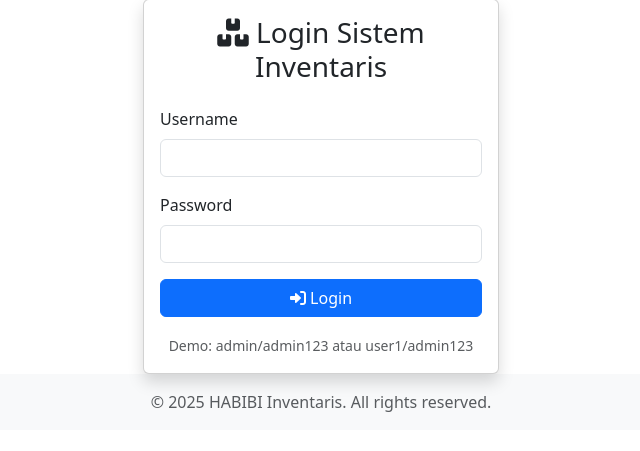
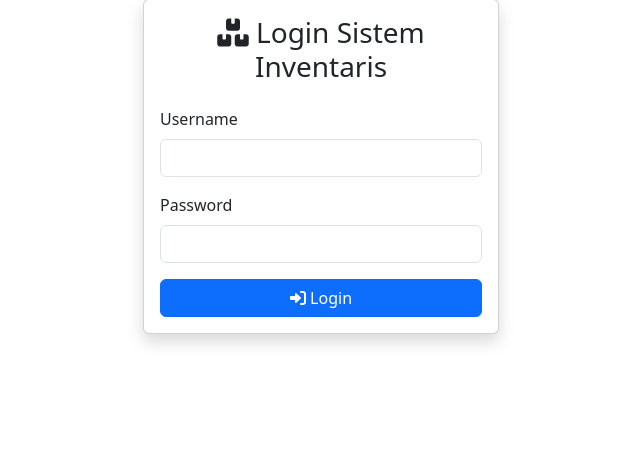
Before and after one commit to Fiiboy7/uap-pemweb, a PHP site: page /login.php in a window 1280 px wide. Shown: the part 25-476 px from the top of the page, without its empty margins (319-959 px from the left). Run offline with PHP 8.4, Linux system fonts and the light colour scheme.

Commit message:
Update login.php

```diff
--- a/login.php
+++ b/login.php
@@ -59,15 +59,7 @@ include 'includes/header.php';
                         <i class="fas fa-sign-in-alt"></i> Login
                     </button>
                 </form>
-
-                <div class="mt-3 text-center">
-                    <small class="text-muted">
-                        Demo: admin/admin123 atau user1/admin123
-                    </small>
-                </div>
             </div>
         </div>
     </div>
 </div>
-
-<?php include 'includes/footer.php'; ?>
```
